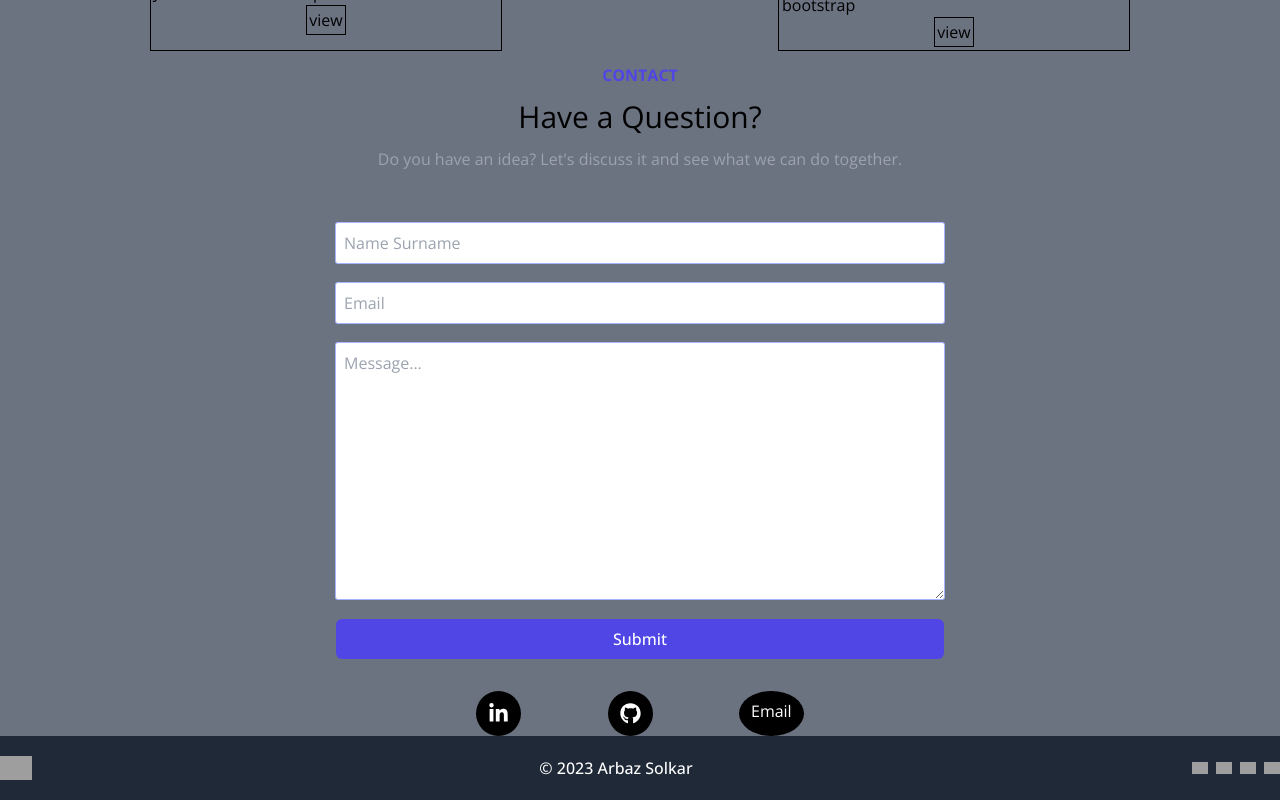
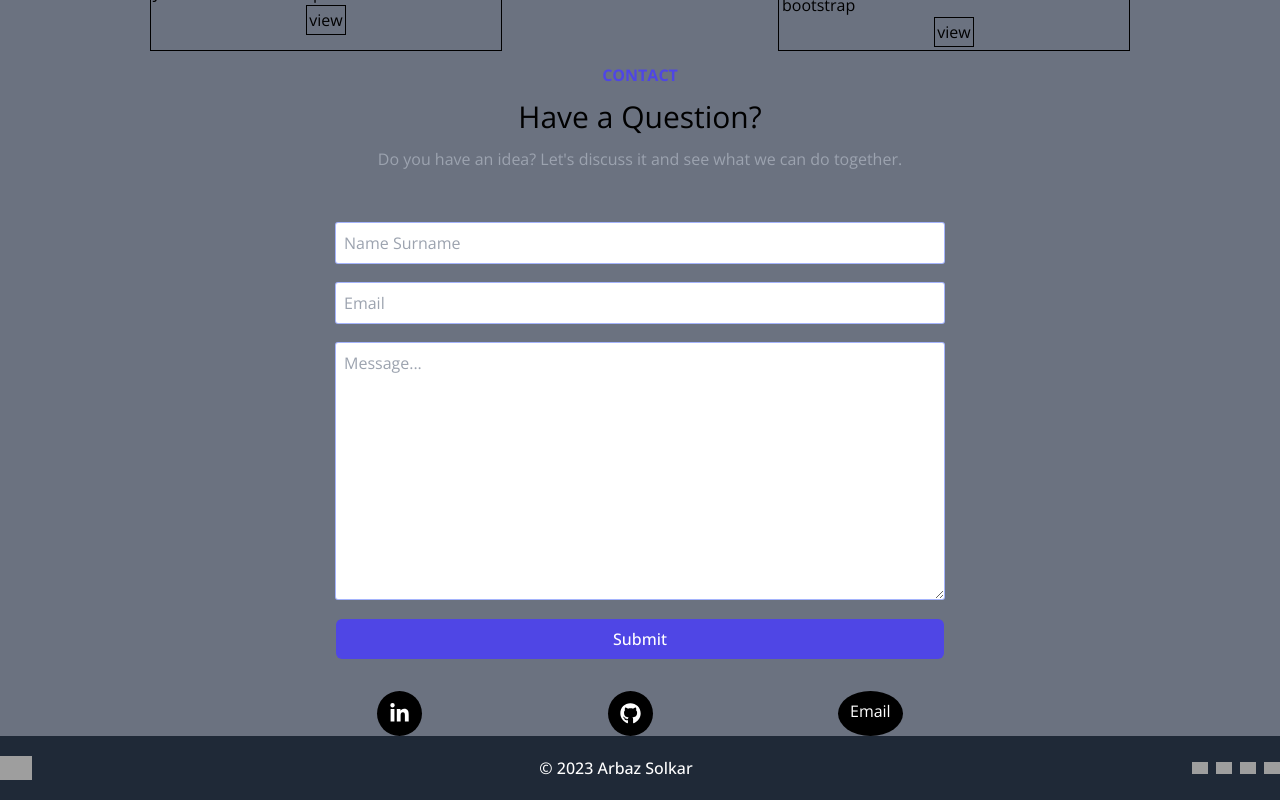
Before and after one commit to Arbaz49/portfolio, a React (Create React App) app: page / in a window 1280 px wide. Shown: the part 2402-3202 px from the top of the page. Built offline with nearby package versions, Linux system fonts and the light colour scheme; grey boxes are pictures that could not be loaded.

Commit message:
modification2

```diff
--- a/src/Components/Contact.js
+++ b/src/Components/Contact.js
@@ -71,7 +71,7 @@ const Contact = () => {
           </button>
 
         </form>
-        <div style={{ display: "flex",width:"500px",justifyContent:"space-evenly",margin:"auto" }}>
+        <div style={{ display: "flex",width:"70vw",justifyContent:"space-evenly",margin:"auto" }}>
           <a href="https://www.linkedin.com/in/arbaz-solkar-819b961b5/" style={styles}>
             <FaLinkedinIn />
           </a>
```
